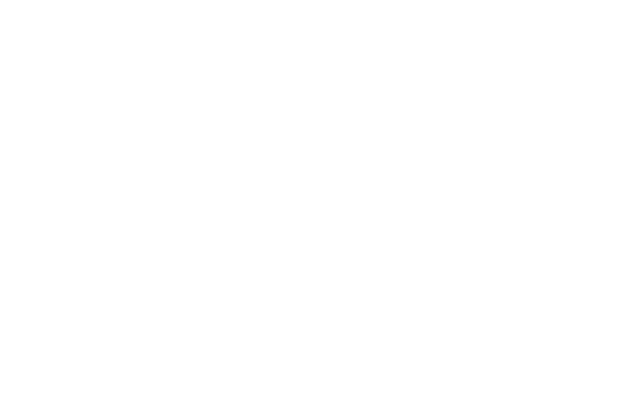
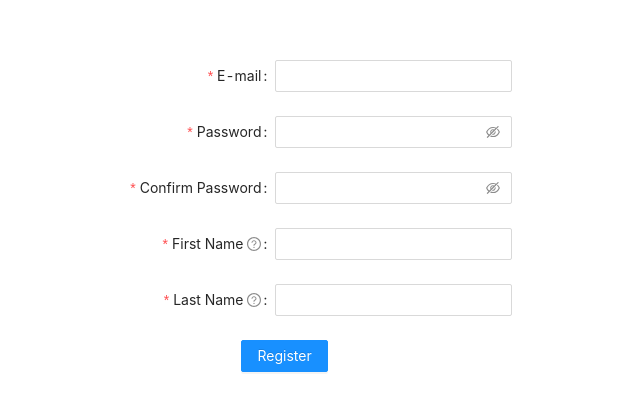
Before and after one commit to Zioq/mern-stack-boilerPlate, a React (Create React App) app in the folder client/: page /register in a window 1280 px wide. Shown: the part 172-582 px from the top of the page, without its empty margins (331-971 px from the left). Built offline with nearby package versions, Linux system fonts and the light colour scheme.

Commit message:
update register feature

```diff
--- a/client/src/_actions/types.js
+++ b/client/src/_actions/types.js
@@ -1,2 +1,3 @@
 /* Manage action types for reducers */
 export const LOGIN_USER = "login_user";
+export const REGISTER_USER = "register_user";
--- a/client/src/_actions/user_action.js
+++ b/client/src/_actions/user_action.js
@@ -1,15 +1,28 @@
 import axios from "axios";
 import {
-    LOGIN_USER
+    LOGIN_USER,
+    REGISTER_USER,
 } from "./types";
 export function loginUser(dataTosubmit) {
 
     const request = axios.post("/api/users/login",dataTosubmit)
                          .then(response=>response.data);
 
-    // Process of pass request to reducer
+    //Pass request to reducer
     return {
         type:LOGIN_USER,
         payload:request
     }
 }
+
+export function registerUser(dataTosubmit) {
+
+    const request = axios.post("/api/users/register",dataTosubmit)
+                         .then(response=>response.data);
+
+    //Pass request to reducer
+    return {
+        type:REGISTER_USER,
+        payload:request
+    }
+}
--- a/client/src/_reducers/user_reducer.js
+++ b/client/src/_reducers/user_reducer.js
@@ -1,11 +1,13 @@
-import {
-    LOGIN_USER
-} from "../_actions/types";
+import { LOGIN_USER, REGISTER_USER } from "../_actions/types";
 
-export default function(previousState = {},action) {
+export default function (previousState = {}, action) {
   switch (action.type) {
     case LOGIN_USER:
-            return {...previousState,loginSuccess:action.payload}
+      return { ...previousState, loginSuccess: action.payload };
+      break;
+
+    case REGISTER_USER:
+      return { ...previousState, registerSuccess: action.payload };
       break;
 
     default:
--- a/client/src/components/views/LoginPage/LoginPage.js
+++ b/client/src/components/views/LoginPage/LoginPage.js
@@ -1,7 +1,6 @@
 import React,{useState} from "react";
 import { Form, Input, Button, Checkbox } from "antd";
 import { UserOutlined, LockOutlined } from "@ant-design/icons";
-import axios from "axios";
 import {useDispatch}  from "react-redux";
 import {loginUser} from "../../../_actions/user_action";
 
@@ -38,8 +37,7 @@
               } else {
                 localStorage.removeItem('rememberMe');
               }
-              props.history.push("/")
-              console.log("After")
+              props.history.push("/");
             } else {
               alert(response.payload.message)
             }
@@ -109,7 +107,7 @@
           >
             Log in
           </Button>
-          Or <a href="">register now!</a>
+          Or <a href="/register">register now!</a>
         </Form.Item>
       </Form>
     </div>
--- a/client/src/components/views/RegisterPage/RegisterPage.js
+++ b/client/src/components/views/RegisterPage/RegisterPage.js
@@ -1,11 +1,177 @@
-import React from 'react';
+import React from "react";
+import {useDispatch} from "react-redux"
+import {registerUser} from "../../../_actions/user_action";
+/*  Check this website for more detail */
+// https://ant.design/components/form/
+import { Form, Input, Button } from "antd";
 
-function RegisterPage() {
-    return (
-        <div className="container">
 
-        </div>
-    )
+const formItemLayout = {
+  labelCol: {
+    xs: {
+      span: 24,
+    },
+    sm: {
+      span: 10,
+    },
+  },
+  wrapperCol: {
+    xs: {
+      span: 24,
+    },
+    sm: {
+      span: 15,
+    },
+  },
+};
+const tailFormItemLayout = {
+  wrapperCol: {
+    xs: {
+      span: 24,
+      offset: 10,
+    },
+    sm: {
+      span: 16,
+      offset: 8,
+    },
+  },
+};
+
+function RegisterPage(props) {
+  const dispatch = useDispatch();
+  const [form] = Form.useForm();
+
+  const registerHandler = (values) => {
+    // Set the body to request
+    let body = {
+      firstname: values.FirstName,
+      lastname: values.LastName,
+      email: values.email,
+      password: values.password,
+    };
+
+    //dispatch
+    dispatch(registerUser(body)).then(response=>{
+        if(response.payload.success) {
+            props.history.push("/login")
+        } else {
+            alert("Failed to register")
+        }
+    })
+  };
+
+  return (
+    <div
+      style={{
+        display: "flex",
+        justifyContent: "center",
+        alignItems: "center",
+        width: "100%",
+        height: "100vh",
+      }}
+    >
+      <Form
+        {...formItemLayout}
+        form={form}
+        name="register"
+        onFinish={registerHandler}
+        scrollToFirstError
+      >
+        <Form.Item
+          name="email"
+          label="E-mail"
+          rules={[
+            {
+              type: "email",
+              message: "The input is not valid E-mail!",
+            },
+            {
+              required: true,
+              message: "Please input your E-mail!",
+            },
+          ]}
+        >
+          <Input />
+        </Form.Item>
+
+        <Form.Item
+          name="password"
+          label="Password"
+          rules={[
+            {
+              required: true,
+              message: "Please input your password!",
+            },
+          ]}
+          hasFeedback
+        >
+          <Input.Password />
+        </Form.Item>
+
+        <Form.Item
+          name="confirm"
+          label="Confirm Password"
+          dependencies={["password"]}
+          hasFeedback
+          rules={[
+            {
+              required: true,
+              message: "Please confirm your password!",
+            },
+            ({ getFieldValue }) => ({
+              validator(_, value) {
+                if (!value || getFieldValue("password") === value) {
+                  return Promise.resolve();
+                }
+
+                return Promise.reject(
+                  new Error("The two passwords that you entered do not match!")
+                );
+              },
+            }),
+          ]}
+        >
+          <Input.Password />
+        </Form.Item>
+
+        <Form.Item
+          name="FirstName"
+          label="First Name"
+          tooltip="What do you want others to call you?"
+          rules={[
+            {
+              required: true,
+              message: "Please Enter Your First Name",
+              whitespace: true,
+            },
+          ]}
+        >
+          <Input />
+        </Form.Item>
+
+        <Form.Item
+          name="LastName"
+          label="Last Name"
+          tooltip="Please Enter Your last Name"
+          rules={[
+            {
+              required: true,
+              message: "Please Enter Your last Name!",
+              whitespace: true,
+            },
+          ]}
+        >
+          <Input />
+        </Form.Item>
+
+        <Form.Item {...tailFormItemLayout}>
+          <Button type="primary" htmlType="submit">
+            Register
+          </Button>
+        </Form.Item>
+      </Form>
+    </div>
+  );
 }
 
-export default RegisterPage
+export default RegisterPage;
```
Also changed, not shown: 1 other file (tests, documents, lock files or other folders). Lines whose indentation alone changed are shown as unchanged.
